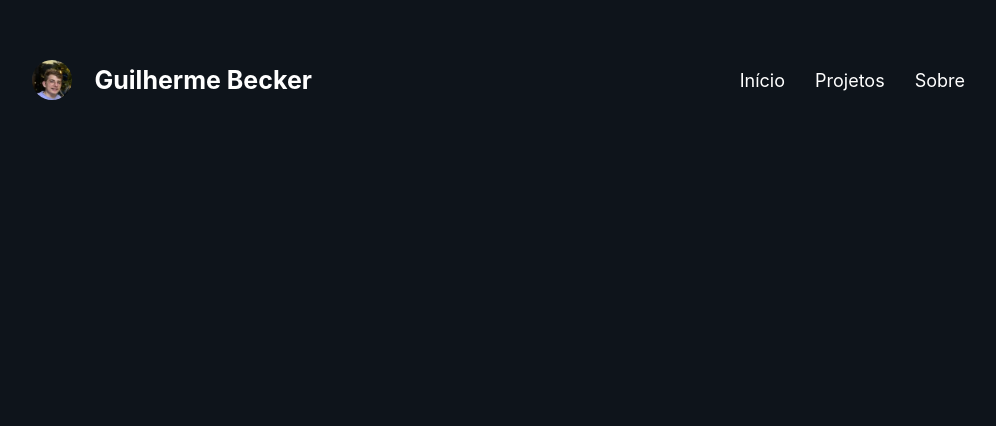
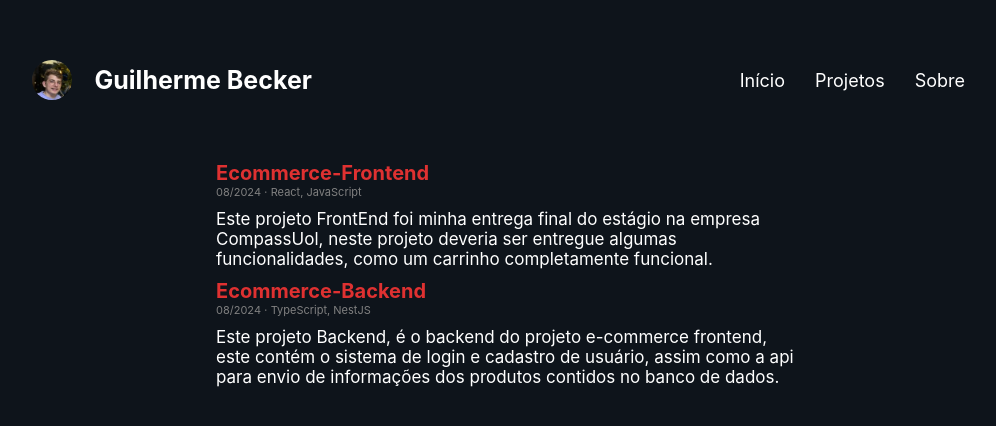
Before and after one commit to guiiBecker/portifolioo, a React (Create React App) app: page /projetos in a window 1280 px wide. Shown: the top 426 px of the page, without its empty margins (134-1130 px from the left). Built offline with nearby package versions, Linux system fonts and the light colour scheme.

Commit message:
feat. projetos page working

```diff
--- a/public/projetos.json
+++ b/public/projetos.json
@@ -2,19 +2,21 @@
   "projetos": [
  {
     "name":"Ecommerce-Frontend",
-    "tech":"TypeScript",
+    "tech":"React, JavaScript",
     "finishedIn":"08/2024",
     "howdo":"solo",
     "link":"https://github.com/guiiBecker/ecommerce-front",
-    "type":"frontend"
+    "type":"frontend",
+    "text":"Este projeto FrontEnd foi minha entrega final do estágio na empresa CompassUol, neste projeto deveria ser entregue algumas funcionalidades, como um carrinho completamente funcional. "
  },
  {
     "name":"Ecommerce-Backend",
-    "tech":"TypeScript",
+    "tech":"TypeScript, NestJS",
     "finishedIn":"08/2024",
     "howdo":"solo",
     "link":"https://github.com/guiiBecker/ecommerce",
-    "type":"backend"
+    "type":"backend",
+    "text":"Este projeto Backend, é o backend do projeto e-commerce frontend, este contém o sistema de login e cadastro de usuário, assim como a api para envio de informações dos produtos contidos no banco de dados. "
  }
 
 ]
--- a/src/components/feed/index.tsx
+++ b/src/components/feed/index.tsx
@@ -12,6 +12,7 @@ interface Projeto {
     howdo: string;
     link: string;
     type: string;
+    text: string;
 }
 
 export default function Feed (){
@@ -29,7 +30,7 @@ export default function Feed (){
 
             fetchData();
 
-        }, []);// fim useEfect
+        }, []);// fim do data projetos
         return(
             <div>
             {projetos.map((projeto: Projeto, index: number) => (
--- a/src/components/header/style.ts
+++ b/src/components/header/style.ts
@@ -43,7 +43,6 @@ display: flex;
      text-decoration: underline;
      transition:
       transform: 0.3s ease;
-
   }
 `;
 
--- a/src/components/projetos/index.tsx
+++ b/src/components/projetos/index.tsx
@@ -1 +1,54 @@
+import { useEffect, useState } from "react";
+import { DivContainer, DivProjeto, ProjetoDescript, ProjetoName, StyledNavLink, ProjetoInfos } from "./styles";
+
+
+interface Projeto{
+    name: string;
+    tech: string;
+    finishedIn: string;
+    howdo: string;
+    link: string;
+    type: string;
+    text: string;
+};
+
+
+export default function ProjetosFeed(){
+    const [projetos, setProjetos] =  useState <Projeto[]>([]);
+
+    useEffect(() => {
+        const fetchData = async() => {
+            const response = await fetch('/projetos.json')
+            const data = await response.json();
+
+            console.log(data);
+
+            setProjetos(data.projetos);
+        };
+        fetchData();
+    }, []); // fim do data projetos
+
+    return(
+            <DivContainer>
+            {projetos && projetos.length > 0 ? (
+                projetos.map((projeto:Projeto, index: number) => (
+                    <DivProjeto key={index}>
+                        <StyledNavLink href={projeto.link}>
+                            <ProjetoName>{projeto.name}</ProjetoName>
+                        </StyledNavLink>
+                        <ProjetoInfos>{projeto.finishedIn} ⋅ {projeto.tech} </ProjetoInfos>
+                        <ProjetoDescript>{projeto.text}</ProjetoDescript>
+
+                    </DivProjeto>
+            ))
+        ):(
+            <ProjetoDescript>Sem projetos disponiveis</ProjetoDescript>
+        )}
+            </DivContainer>
+    );
+
+
+};
+
+
 export {}
--- a/src/components/projetos/styles.ts
+++ b/src/components/projetos/styles.ts
@@ -1 +1,58 @@
+import styled from "styled-components"
+
+
+
+
+export const DivContainer = styled.div
+`
+ justify-content: center;
+ align-itens: center;
+ margin: 10px 100px 10px 100px;
+`;
+
+
+export const DivProjeto = styled.div
+`
+ margin: 10px 100px 10px 100px;
+
+ align-text: left;
+
+`;
+export const ProjetoName = styled.h3
+`
+ margin: 0px;
+ padding:0px;
+ font-size: 20px;
+ &:hover,
+    &:focus {
+     color: #c22222;
+     transition:
+      transform: 0.3s ease;
+  }
+`;
+export const ProjetoInfos = styled.p
+`
+ margin: 0px;
+ padding:0px;
+ font-size: 11px;
+ color: gray;
+`;
+export const ProjetoDescript = styled.p
+`
+ margin: 10px 0px 10px 0px;
+ font-size: 17px;
+ color: white;
+`;
+export const NavLink = styled.a``;
+export const StyledNavLink = styled(NavLink)
+`
+ text-decoration: none;
+ color: #df3131;
+
+  } &active{
+    color: #df3131;
+  }
+`;
+
+
 export {}
--- a/src/pages/projetos.tsx
+++ b/src/pages/projetos.tsx
@@ -1,10 +1,16 @@
 import Header from "../components/header"
+import MainLayout from "../components/mainlayout";
+import ProjetosFeed from "../components/projetos";
 
 
 
 export default function Projetos(){
     return (
-        <Header></Header>
+        <MainLayout>
+            <ProjetosFeed></ProjetosFeed>
+        </MainLayout>
+
+
     );
 };
 
```
